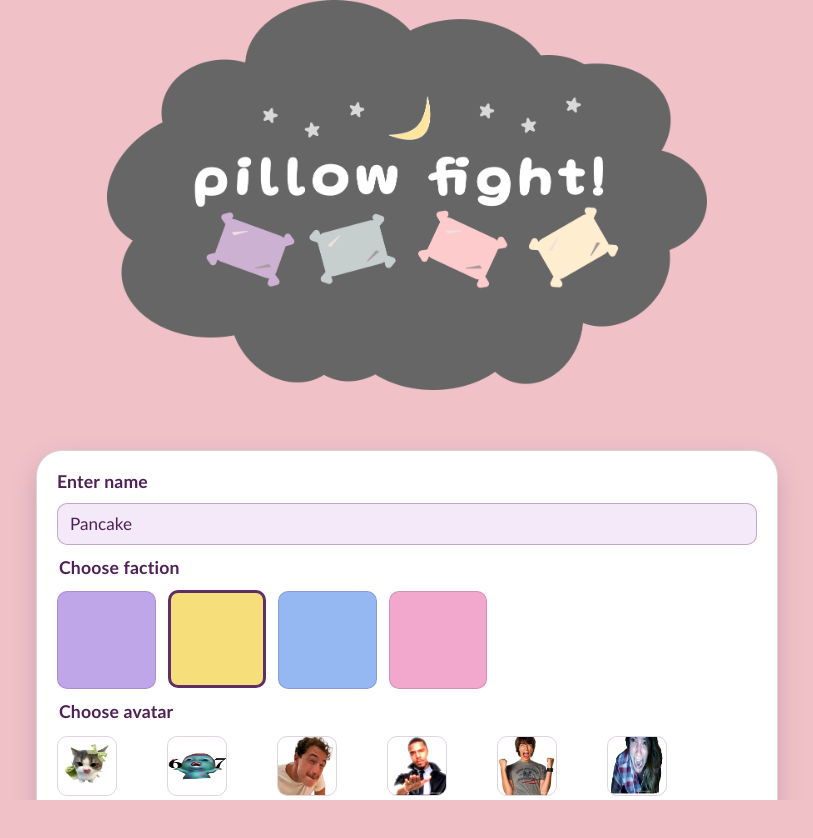
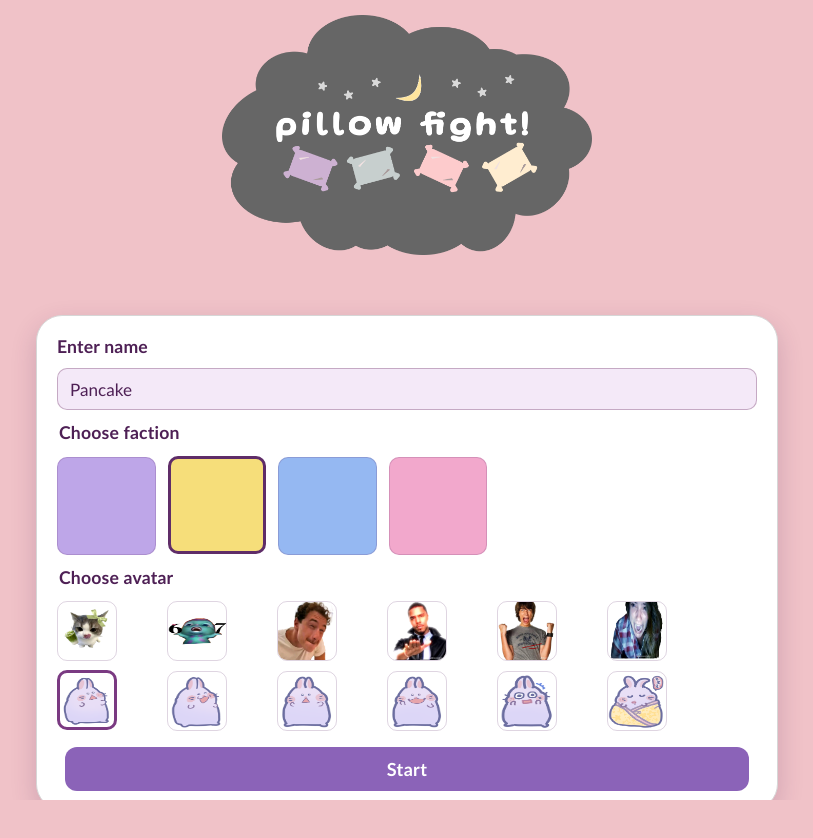
Before and after one commit to giragon6/pillowfight, a React (Vite) app: page / in a window 1280 px wide. Shown: the top 838 px of the page, without its empty margins (233-1046 px from the left). After the commit the page ends 800 px from the top, so only its background shows below. Built offline with nearby package versions, Linux system fonts and the light colour scheme; no server answers.

Commit message:
fix header logo size

```diff
--- a/src/App.css
+++ b/src/App.css
@@ -7,14 +7,14 @@
   flex-direction: column;
   align-items: center;
   box-sizing: border-box;
-  overflow: hidden;
+  overflow-y: auto;
 }
 
 .homepage-header {
   display: block;
-  width: min(600px, 100%);
+  width: min(370px, calc(100vw - 40px));
   height: auto;
-  margin: -10px auto 0;
+  margin: 5px auto 0;
 }
 
 .setup-card {
```
